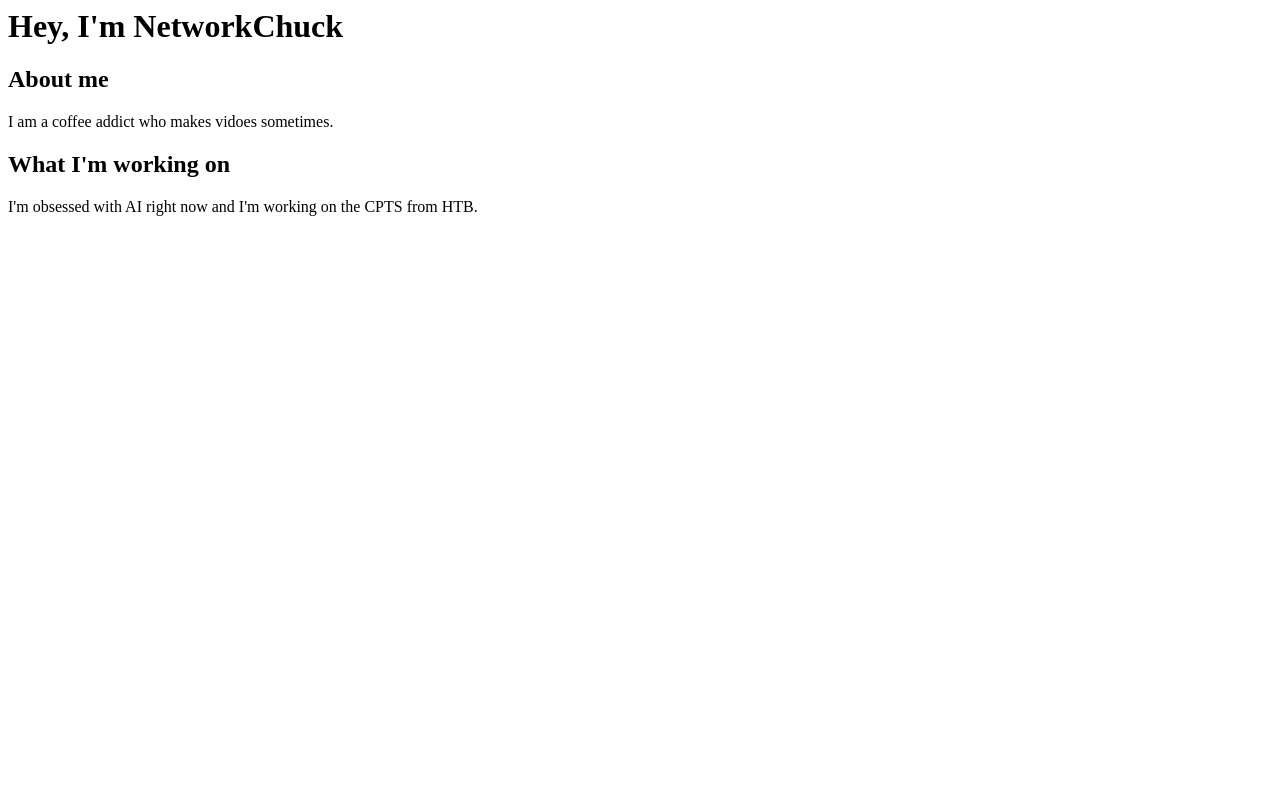
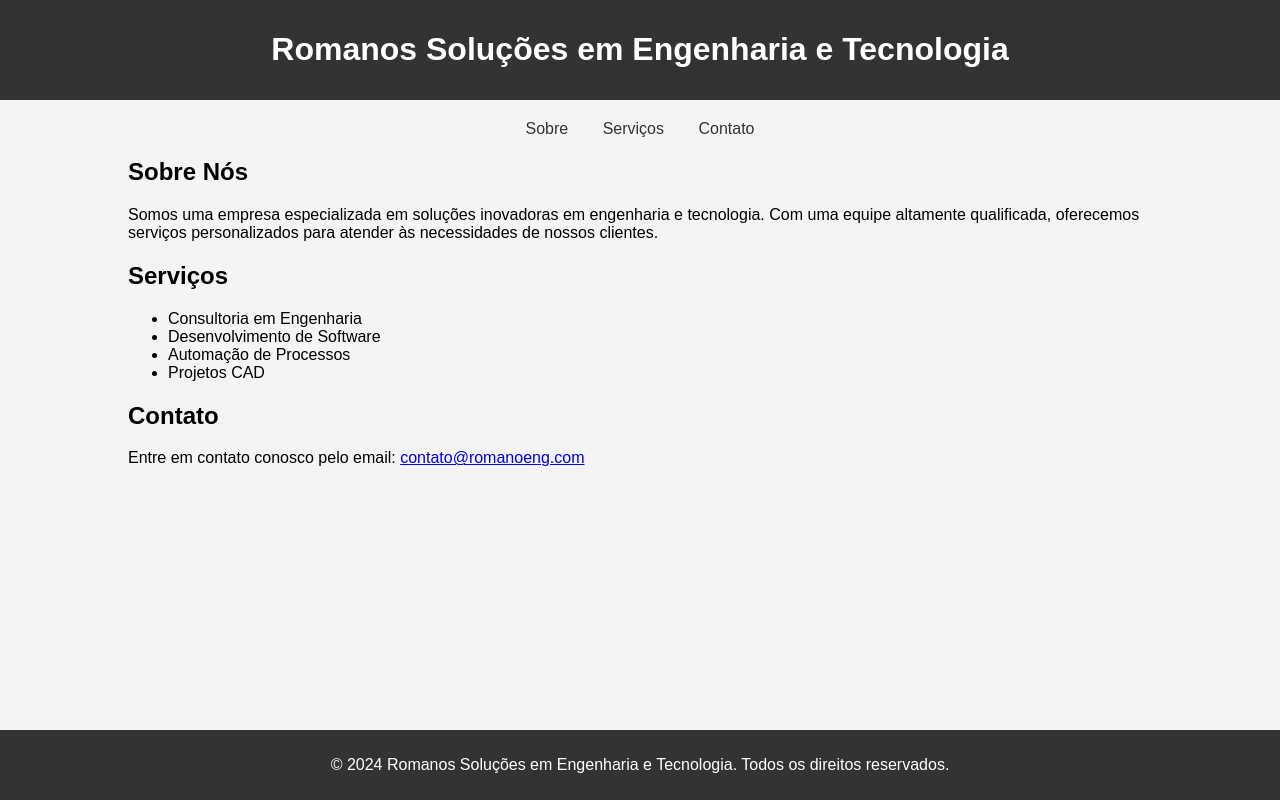
Before and after one commit to Gui-Romano/RomanoEng, a plain HTML site: page index.html in a window 1280 px wide. Drawn offline with Linux system fonts and the light colour scheme.

Commit message:
Update index.html

```diff
--- a/index.html
+++ b/index.html
@@ -1,16 +1,76 @@
-
-<html>
-    <h1>
-        Hey, I'm NetworkChuck
-    </h1>
-    <body>
-        <h2>About me</h2>
-        <p>
-            I am a coffee addict who makes vidoes sometimes.
-        </p>
-        <h2>What I'm working on</h2>
-        <p>
-            I'm obsessed with AI right now and I'm working on the CPTS from HTB.
-        </p>
-    </body>
+<!DOCTYPE html>
+<html lang="pt-BR">
+<head>
+    <meta charset="UTF-8">
+    <meta name="viewport" content="width=device-width, initial-scale=1.0">
+    <title>Romanos Soluções em Engenharia e Tecnologia</title>
+    <style>
+        body {
+            font-family: Arial, sans-serif;
+            margin: 0;
+            padding: 0;
+            background-color: #f4f4f4;
+        }
+        header {
+            background-color: #333;
+            color: #fff;
+            padding: 10px 0;
+            text-align: center;
+        }
+        nav {
+            text-align: center;
+            margin: 20px 0;
+        }
+        nav a {
+            margin: 0 15px;
+            text-decoration: none;
+            color: #333;
+        }
+        .container {
+            width: 80%;
+            margin: 0 auto;
+        }
+        footer {
+            background-color: #333;
+            color: #fff;
+            text-align: center;
+            padding: 10px 0;
+            position: fixed;
+            width: 100%;
+            bottom: 0;
+        }
+    </style>
+</head>
+<body>
+    <header>
+        <h1>Romanos Soluções em Engenharia e Tecnologia</h1>
+    </header>
+    <nav>
+        <a href="#about">Sobre</a>
+        <a href="#services">Serviços</a>
+        <a href="#contact">Contato</a>
+    </nav>
+    <div class="container">
+        <section id="about">
+            <h2>Sobre Nós</h2>
+            <p>Somos uma empresa especializada em soluções inovadoras em engenharia e tecnologia. Com uma equipe altamente qualificada, oferecemos serviços personalizados para atender às necessidades de nossos clientes.</p>
+        </section>
+        <section id="services">
+            <h2>Serviços</h2>
+            <ul>
+                <li>Consultoria em Engenharia</li>
+                <li>Desenvolvimento de Software</li>
+                <li>Automação de Processos</li>
+                <li>Projetos CAD</li>
+            </ul>
+        </section>
+        <section id="contact">
+            <h2>Contato</h2>
+            <p>Entre em contato conosco pelo email: <a href="mailto:contato@romanoeng.com">contato@romanoeng.com</a></p>
+        </section>
+    </div>
+    <footer>
+        <p>&copy; 2024 Romanos Soluções em Engenharia e Tecnologia. Todos os direitos reservados.</p>
+    </footer>
+</body>
 </html>
```
